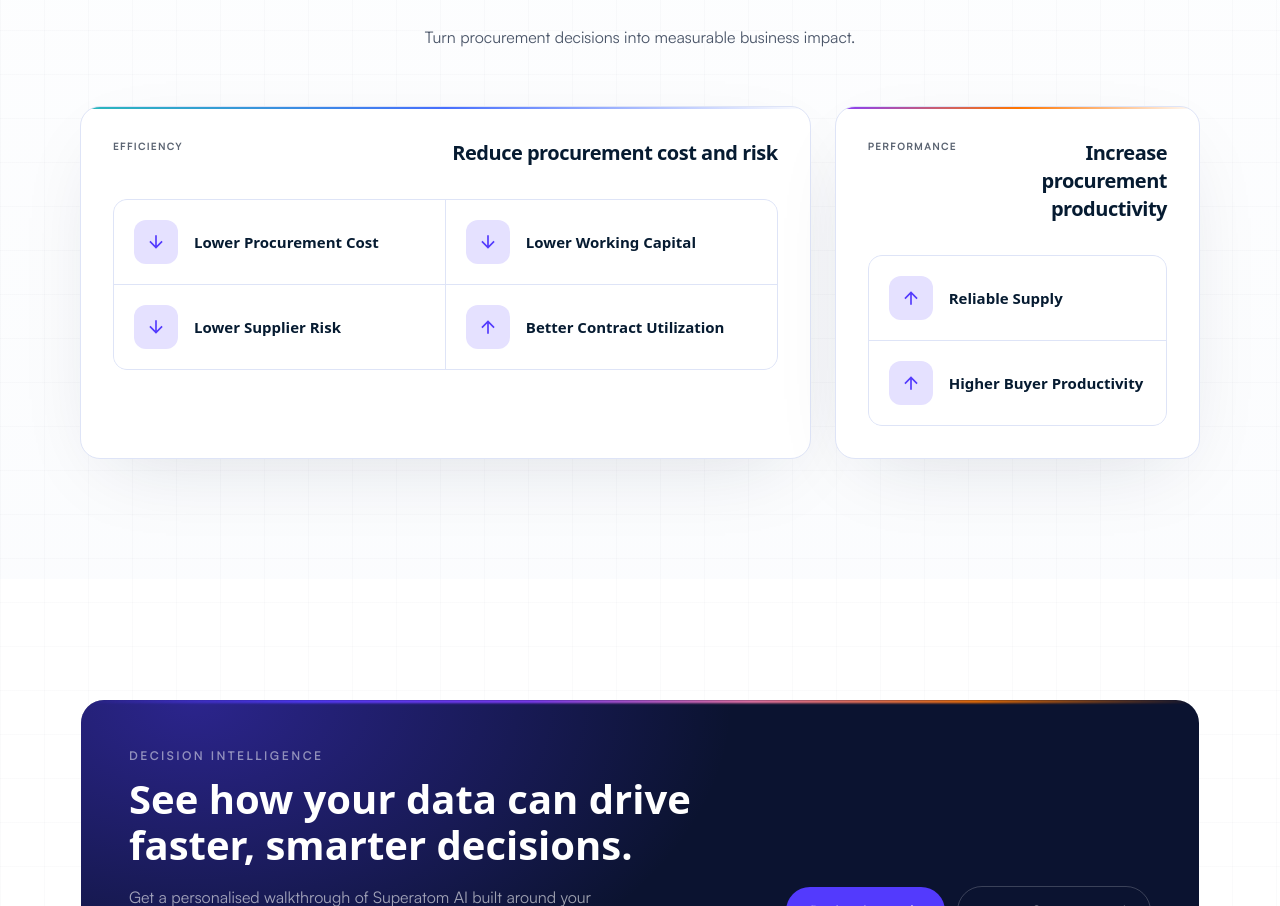
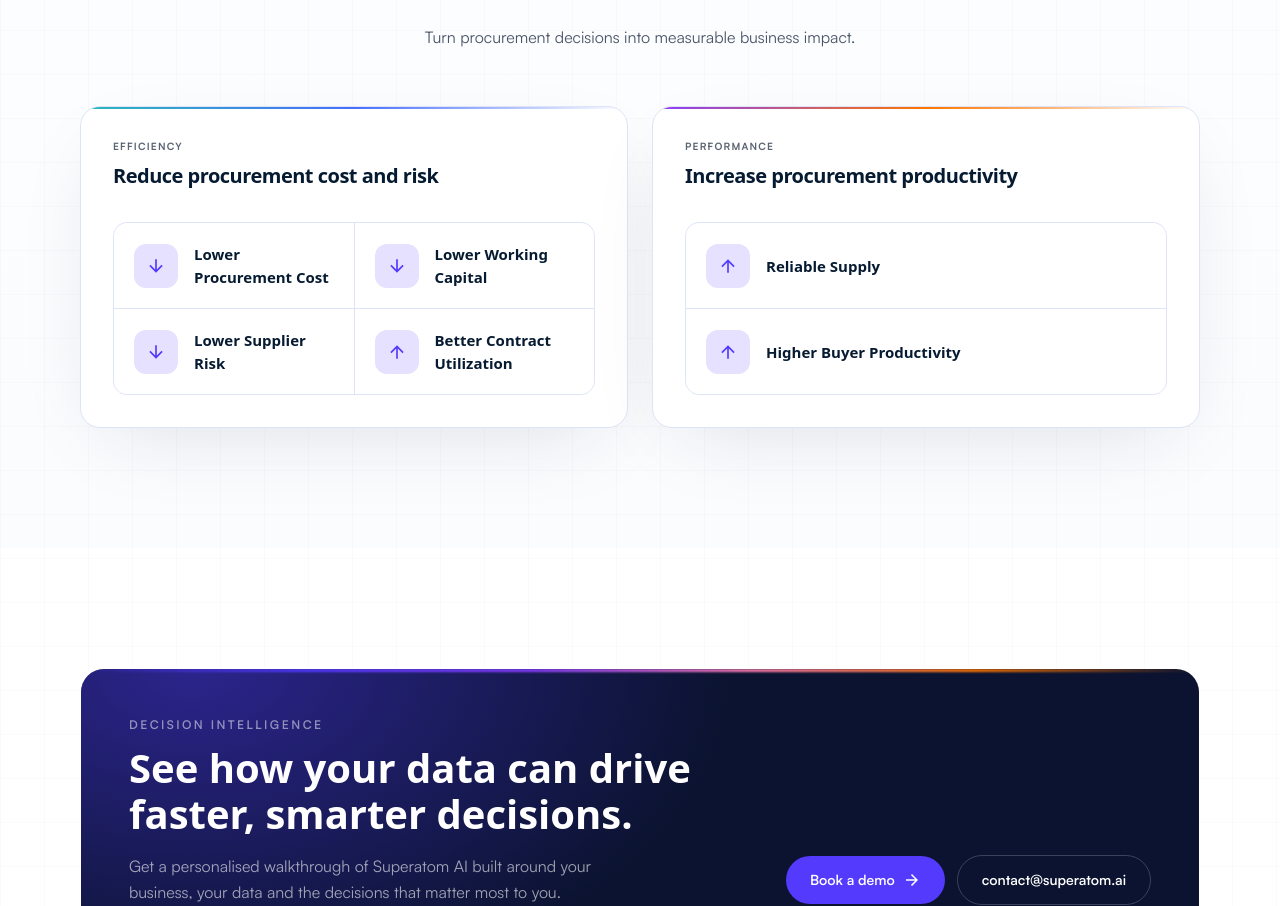
Before and after one commit to oendrilaroy96/superatom, a React (Vite) app: page /solutions/procurement-intelligence in a window 1280 px wide. Shown: the part 3094-4000 px from the top of the page. Built offline with nearby package versions, Linux system fonts and the light colour scheme.

Commit message:
Procurement Intelligence: balanced business outcome cards
Co-Authored-By: Claude Sonnet 5.5 <noreply@anthropic.com>
Claude-Session: https://claude.ai/code/session_01AhqhuFykjwZi78yi5ZPGpu

```diff
--- a/src/pages/ProcurementIntelligence.tsx
+++ b/src/pages/ProcurementIntelligence.tsx
@@ -842,27 +842,27 @@ export default function ProcurementIntelligence() {
             descriptionClassName="mx-auto max-w-xl"
           />
 
-          <div className="mx-auto mt-14 grid max-w-6xl grid-cols-1 gap-6 lg:grid-cols-[2fr_1fr]">
+          <div className="mx-auto mt-14 grid max-w-6xl grid-cols-1 gap-6 lg:grid-cols-2">
             {outcomeGroups.map((group) => (
               <div
                 key={group.eyebrow}
-                className="relative overflow-hidden rounded-[20px] border border-secondary-100 bg-white p-8 shadow-[0_26px_80px_-30px_rgba(20,34,60,0.15)]"
+                className="relative flex flex-col overflow-hidden rounded-[20px] border border-secondary-100 bg-white p-8 shadow-[0_26px_80px_-30px_rgba(20,34,60,0.15)]"
               >
                 <span
                   className="absolute left-0 top-0 h-[2px] w-full"
                   style={{ backgroundImage: group.accent }}
                   aria-hidden="true"
                 />
-                <div className="flex items-start justify-between gap-4">
+                <div>
                   <p className="text-[10px] font-bold uppercase tracking-[0.12em] text-caption">
                     {group.eyebrow}
                   </p>
-                  <p className="text-right font-display text-xl font-semibold tracking-tight text-heading">
+                  <p className="mt-2 font-display text-xl font-semibold tracking-tight text-heading">
                     {group.title}
                   </p>
                 </div>
                 <div
-                  className={`mt-8 grid grid-cols-1 gap-px overflow-hidden rounded-[14px] border border-secondary-100 bg-secondary-100 ${group.items.length > 2 ? "sm:grid-cols-2" : ""
+                  className={`mt-8 grid flex-1 auto-rows-fr grid-cols-1 gap-px overflow-hidden rounded-[14px] border border-secondary-100 bg-secondary-100 ${group.items.length > 2 ? "sm:grid-cols-2" : ""
                     }`}
                 >
                   {group.items.map((o) => (
```
